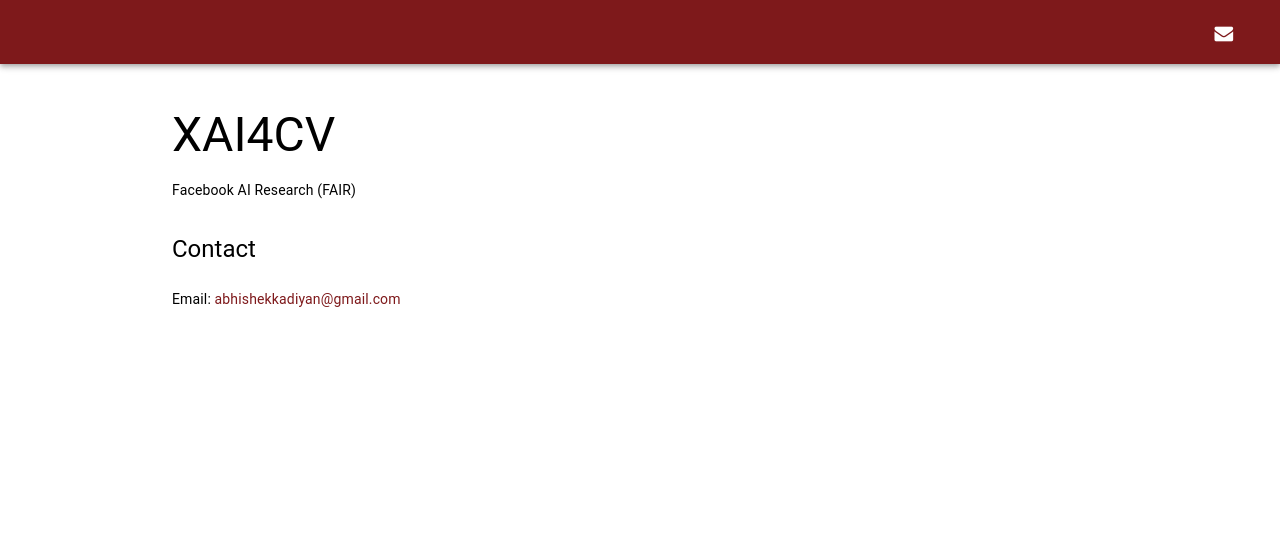
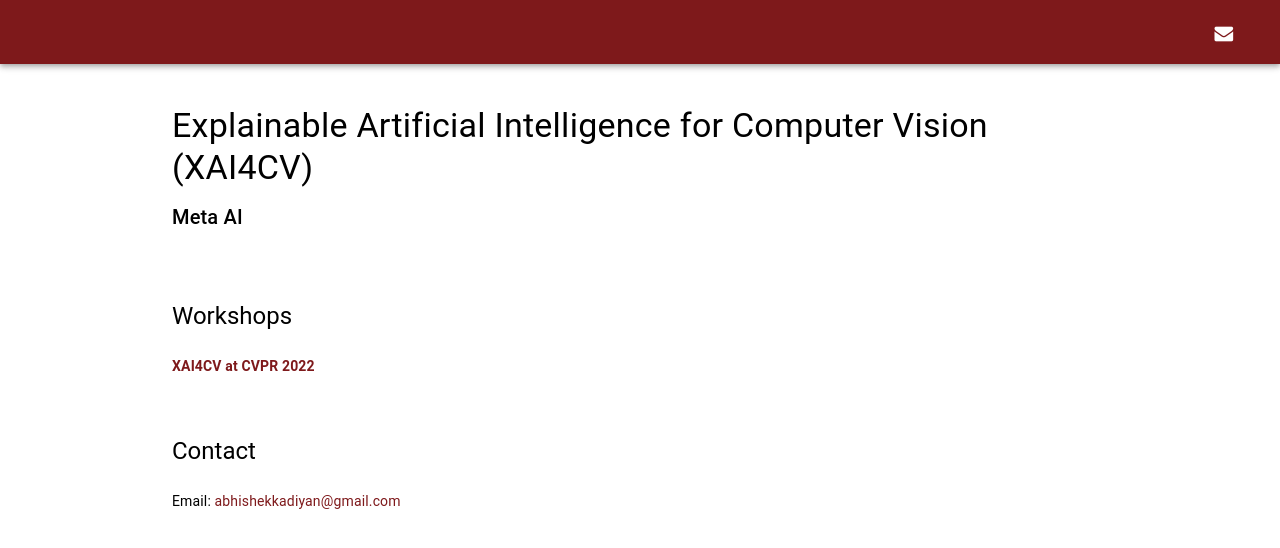
Before and after one commit to xai4cv/xai4cv.github.io, a React (Create React App) app: page / in a window 1280 px wide. Shown: the top 548 px of the page. Built offline with nearby package versions, Linux system fonts and the light colour scheme.

Commit message:
Added link to workshop in Home

```diff
--- a/src/components/Home.js
+++ b/src/components/Home.js
@@ -54,25 +54,47 @@
                             <Grid item xs={12} lg={12}>
                                 <Grid container justify="flex-start">
                                     <Grid container justify="flex-start">
-                                        <Grid item xs={12} lg={6} className={classes.gridItem}>
+                                        <Grid item xs={12} lg={12} className={classes.gridItem}>
                                             <Typography
                                                 className={classes.sectionHeader}
-                                                variant="h3"
+                                                variant="h4"
                                                 gutterBottom
                                                 align="left"
                                                 >
-                                                XAI4CV
+                                                Explainable Artificial Intelligence for Computer Vision (XAI4CV)
                                             </Typography>
                                             <Typography
                                                 className={classes.SectionHeader}
-                                                variant="body2"
+                                                variant="h6"
                                                 gutterBottom
                                                 align="left"
                                             >
-                                                Facebook AI Research (FAIR)
+                                                Meta AI
                                             </Typography>
                                         </Grid>
                                     </Grid>
+
+                                    <div className={classes.container}/>
+
+                                    <Grid item xs={12} className={classes.gridItem}>
+                                        <Typography
+                                            className={classes.sectionHeader}
+                                            variant="h5"
+                                            align="left"
+                                            >
+                                            Workshops
+                                        </Typography>
+                                    </Grid>
+                                    <Grid container justify="flex-start">
+                                        <Grid item xs={12} lg={9} className={classes.gridItem}>
+                                            <Typography className={classes.SectionHeader} variant="body2" align="left">
+                                                <Link href="https://xai4cv.github.io/workshop"><b>XAI4CV at CVPR 2022</b></Link>
+                                            </Typography>
+                                        </Grid>
+                                    </Grid>
+
+                                    <div className={classes.container}/>
+
                                     <Grid item xs={12} className={classes.gridItem}>
                                         <Typography
                                             className={classes.sectionHeader}
@@ -88,8 +110,6 @@
                                                 Email: <Link href="mailto:abhishekkadiyan@gmail.com">abhishekkadiyan@gmail.com</Link>
                                             </Typography>
                                         </Grid>
-                                    </Grid>
-                                    <Grid item xs={12} md={12} lg={12} className={classes.gridItem}>
                                     </Grid>
                                 </Grid>
                             </Grid>
```
